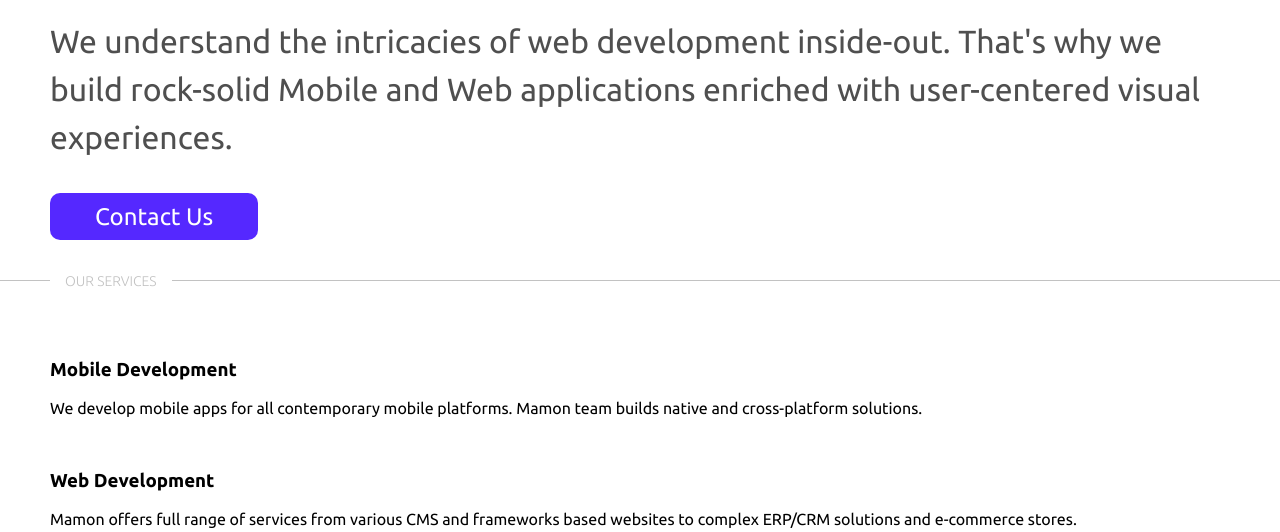
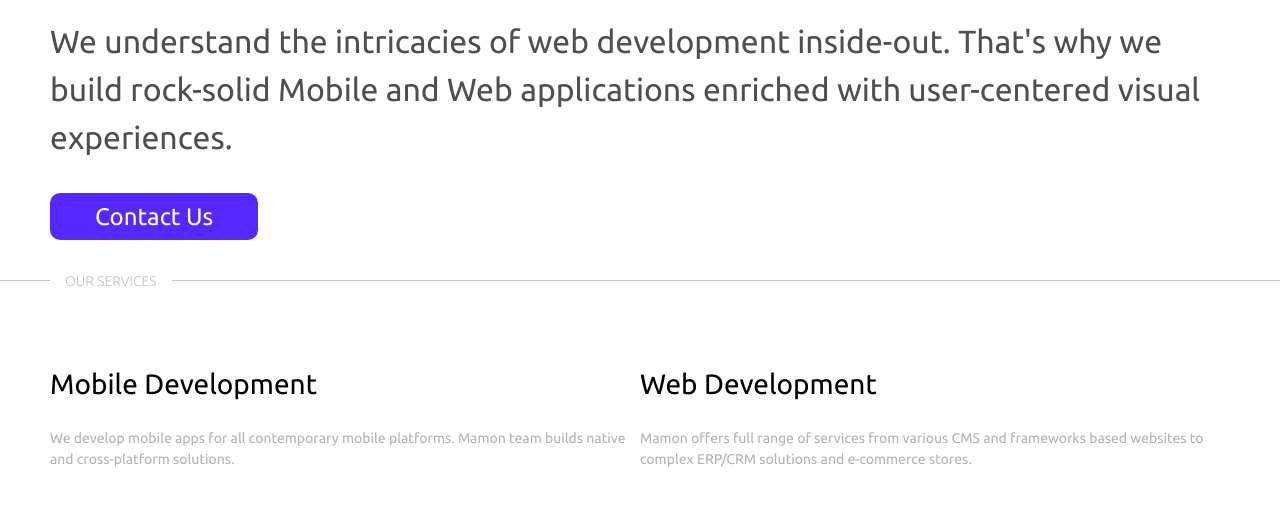
Before and after one commit to kseniy-san/mamon, a plain HTML site: page index.html in a window 1280 px wide. Shown: the part 263-795 px from the top of the page. Drawn offline with nearby package versions, Linux system fonts and the light colour scheme.

Commit message:
.services

```diff
--- a/css/style.css
+++ b/css/style.css
@@ -110,3 +110,19 @@ body{
     padding: 5px 15px;
     color: #C2C2C2;
 }
+
+.services{
+    display: grid;
+    grid-template: 50% 50% / 50% 50%;
+}
+
+.services h3{
+    font-size: 28px;
+    font-weight: 400;
+}
+
+.services p{
+    font-size: 14px;
+    color: #B2B2B2;
+    line-height: 1.5;
+}
```
Also changed, not shown: img/Union.svg (added), img/layers.svg (added), img/monitor.svg (added), img/smartphone.svg (added).
